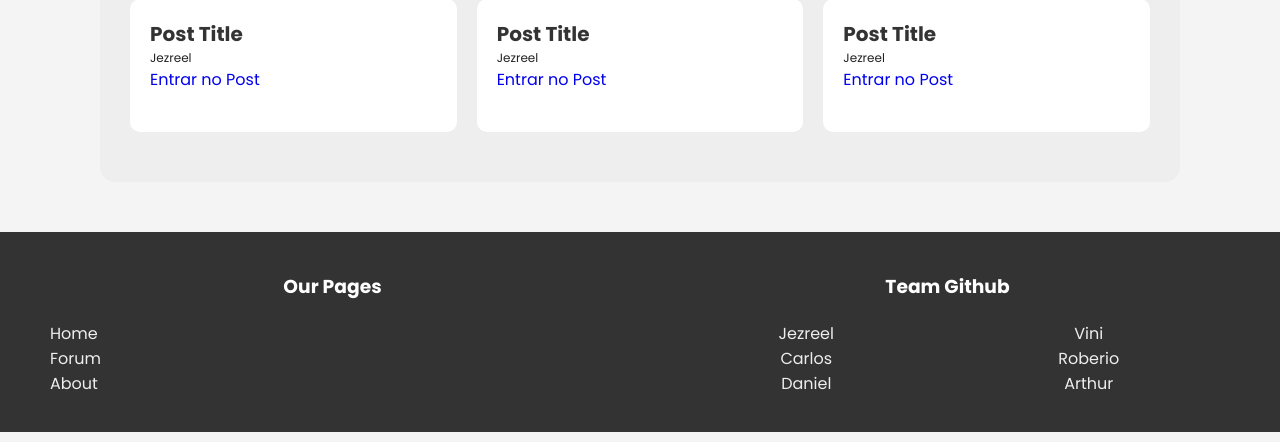
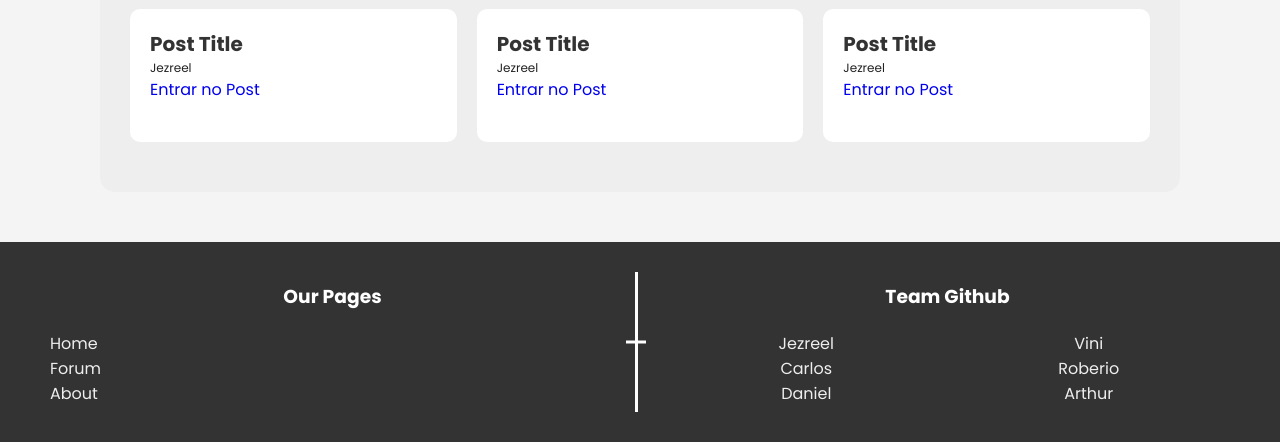
Before and after one commit to Vinii225/complaint-system, a PHP site: page / in a window 1280 px wide. Shown: the part 2683-3125 px from the top of the page. Run offline with PHP 8.4, Linux system fonts and the light colour scheme.

Commit message:
Update footer and posts styles

```diff
--- a/index.php
+++ b/index.php
@@ -14,7 +14,7 @@ include $_SERVER['DOCUMENT_ROOT'] . '/includes/header.php';
   }
   ?>
 
-  <h1>Posts</h1>
+  <h1 class="posts-title">Posts</h1>
   <section class=posts-container>
     <?php
     $postTest = "
--- a/styles/footer.css
+++ b/styles/footer.css
@@ -27,9 +27,30 @@
 }
 
 .page-links {
+  position: relative;
   ul {
     grid-template-columns: repeat(1, 1fr);
   }
+}
+
+.page-links::before,
+.page-links::after {
+  content: "";
+  position: absolute;
+  background-color: white;
+}
+.page-links::before {
+  top: 0;
+  right: -23px;
+  height: 100%;
+  width: 3px;
+}
+.page-links::after {
+  transform: translateY(-50%);
+  top: 50%;
+  right: -31px;
+  height: 3px;
+  width: 20px;
 }
 
 .social-media {
--- a/styles/posts.css
+++ b/styles/posts.css
@@ -1,3 +1,8 @@
+.posts-title {
+  text-align: center;
+  margin: 80px 0 -30px;
+}
+
 .posts-container {
   display: grid;
   justify-items: center;
```
Also changed, not shown: 1 other file.
